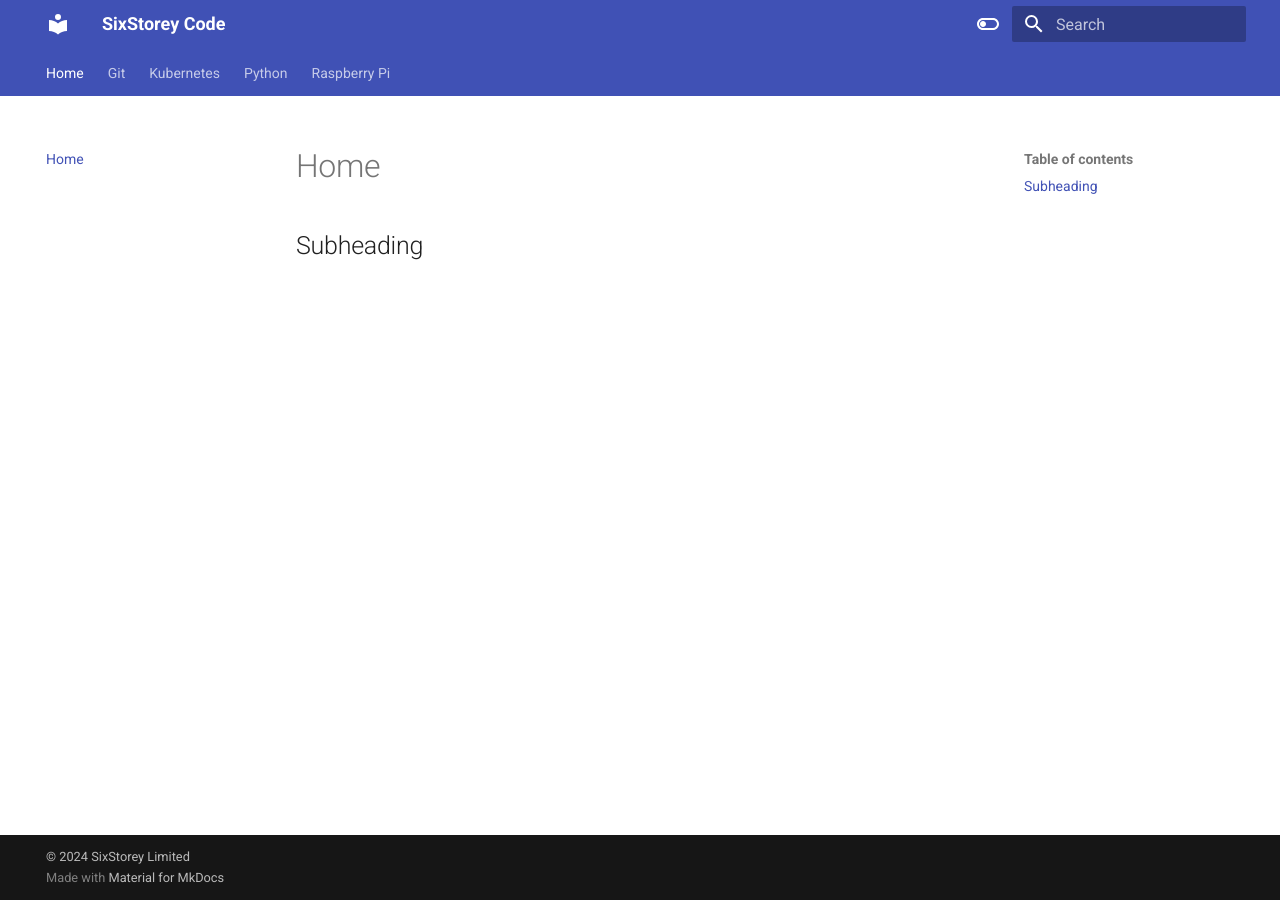
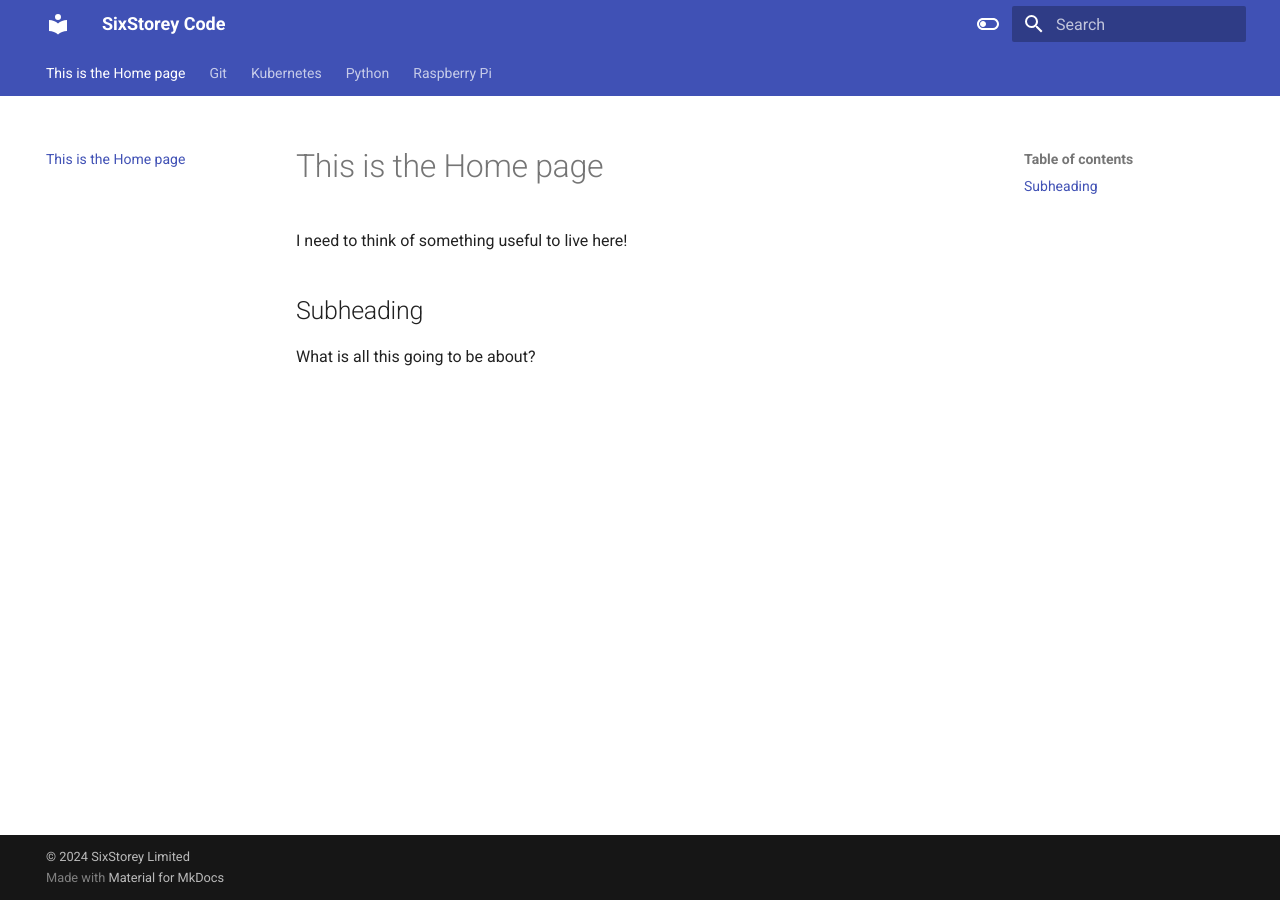
Before and after one commit to pwstorey/SixStorey-Code, an MkDocs documentation site: the page built from docs/index.md, in a window 1280 px wide. Built offline with MkDocs 1.6.1 and Material for MkDocs 9.7.7, drawn with Linux system fonts in a browser that asks for light colours.

Commit message:
tabs error

```diff
--- a/docs/index.md
+++ b/docs/index.md
@@ -1,4 +1,8 @@
 
-# Home
+# This is the Home page
+
+I need to think of something useful to live here!
 
 ## Subheading
+
+What is all this going to be about?
```
